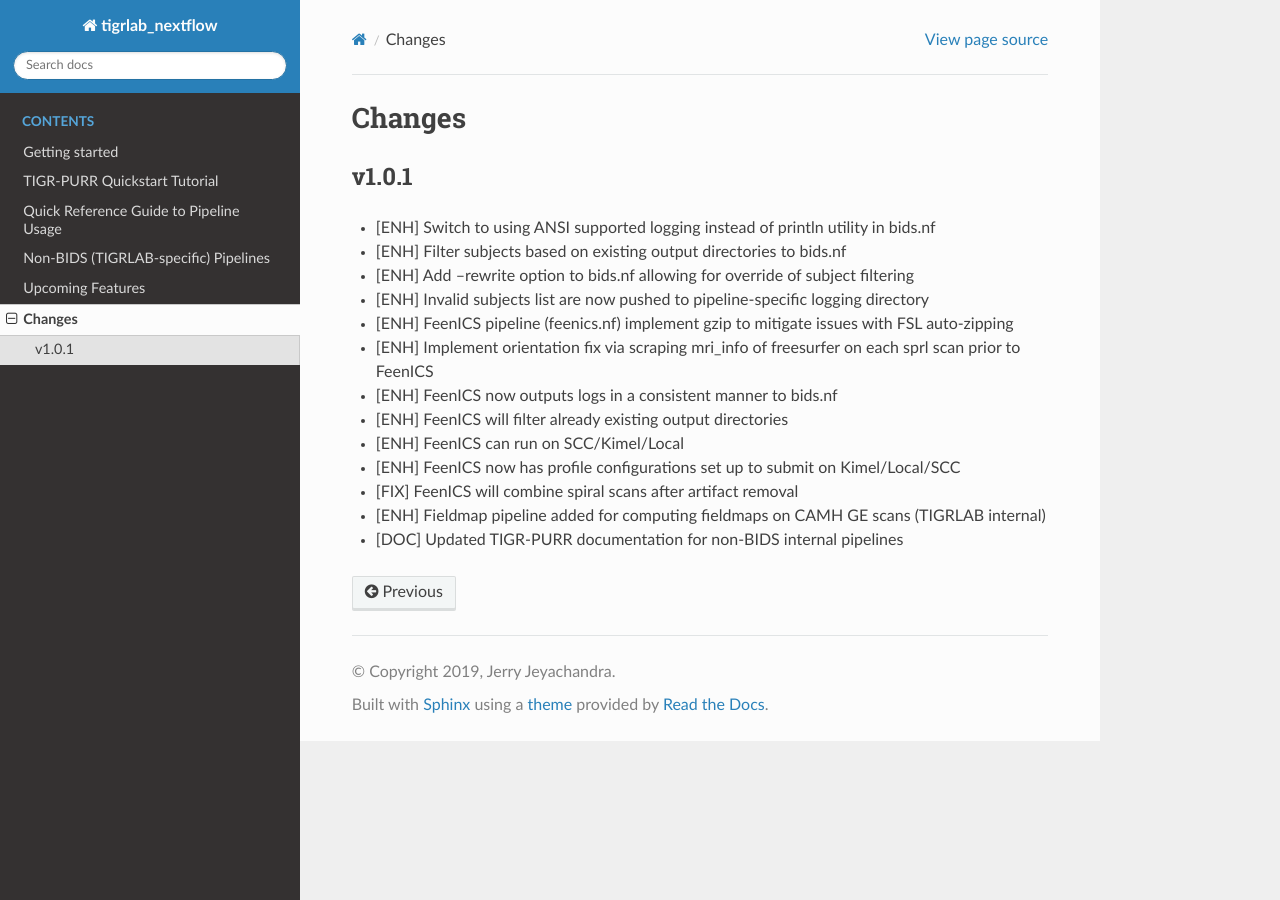
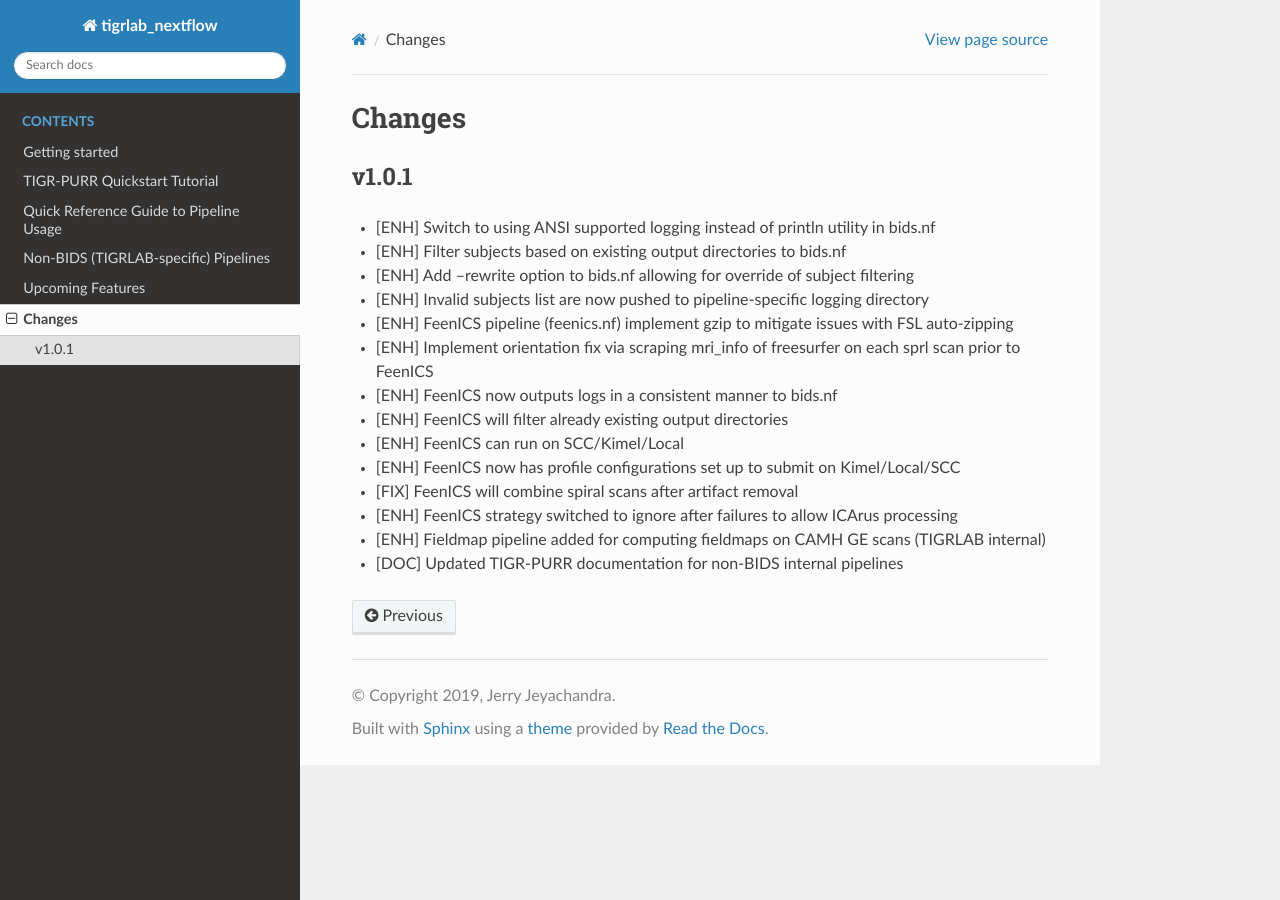
Before and after one commit to kimjetwav/TIGR_PURR, a Sphinx documentation site: the page built from docs/source/changelog.rst, in a window 1280 px wide. Built offline with Sphinx 7.4.7 and the Read the Docs theme 2.0.0, drawn with Linux system fonts in a browser that asks for light colours.

Commit message:
update changelog

```diff
--- a/docs/source/changelog.rst
+++ b/docs/source/changelog.rst
@@ -18,5 +18,6 @@ v1.0.1
 - [ENH] FeenICS can run on SCC/Kimel/Local
 - [ENH] FeenICS now has profile configurations set up to submit on Kimel/Local/SCC
 - [FIX] FeenICS will combine spiral scans after artifact removal
+- [ENH] FeenICS strategy switched to ignore after failures to allow ICArus processing
 - [ENH] Fieldmap pipeline added for computing fieldmaps on CAMH GE scans (TIGRLAB internal)
 - [DOC] Updated TIGR-PURR documentation for non-BIDS internal pipelines
```
